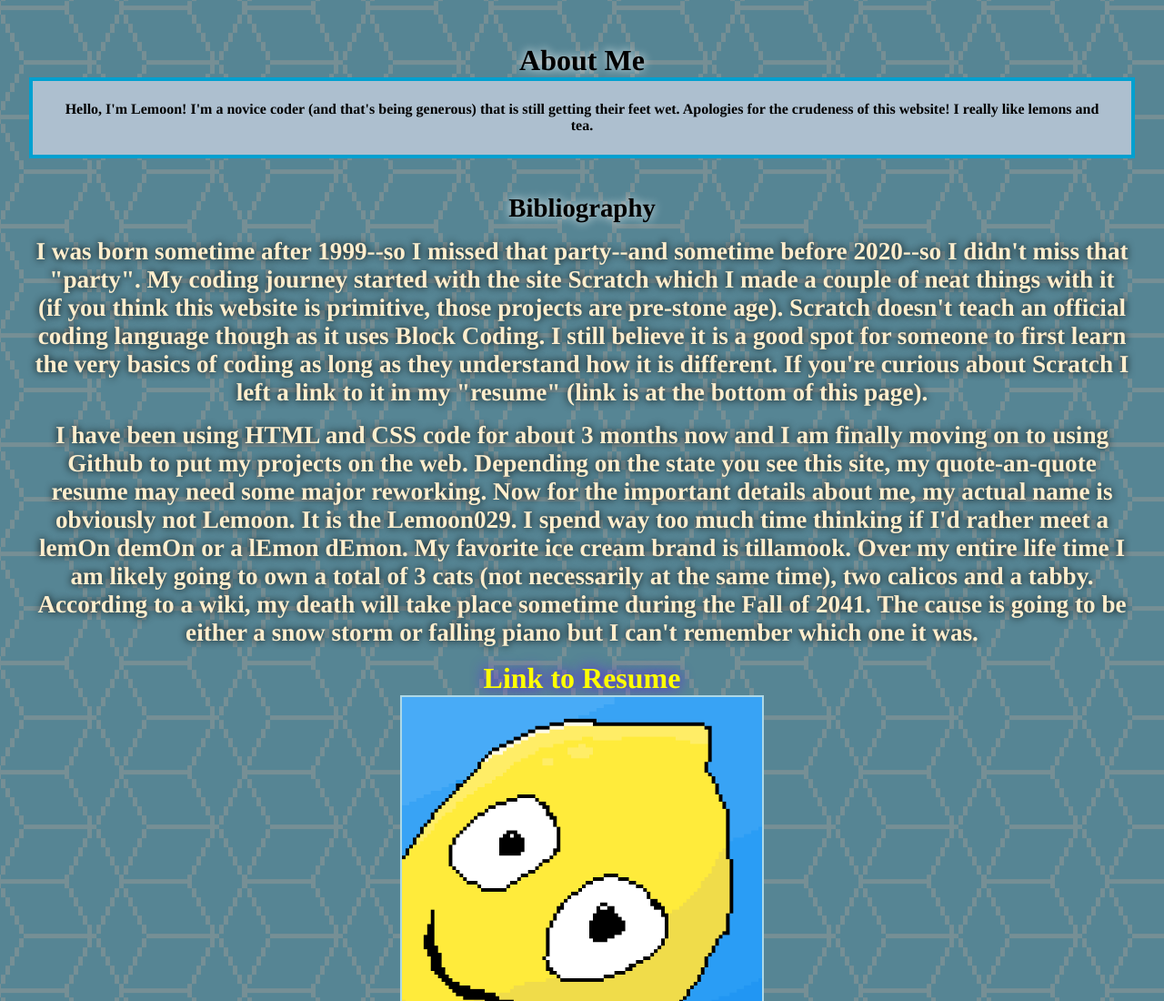
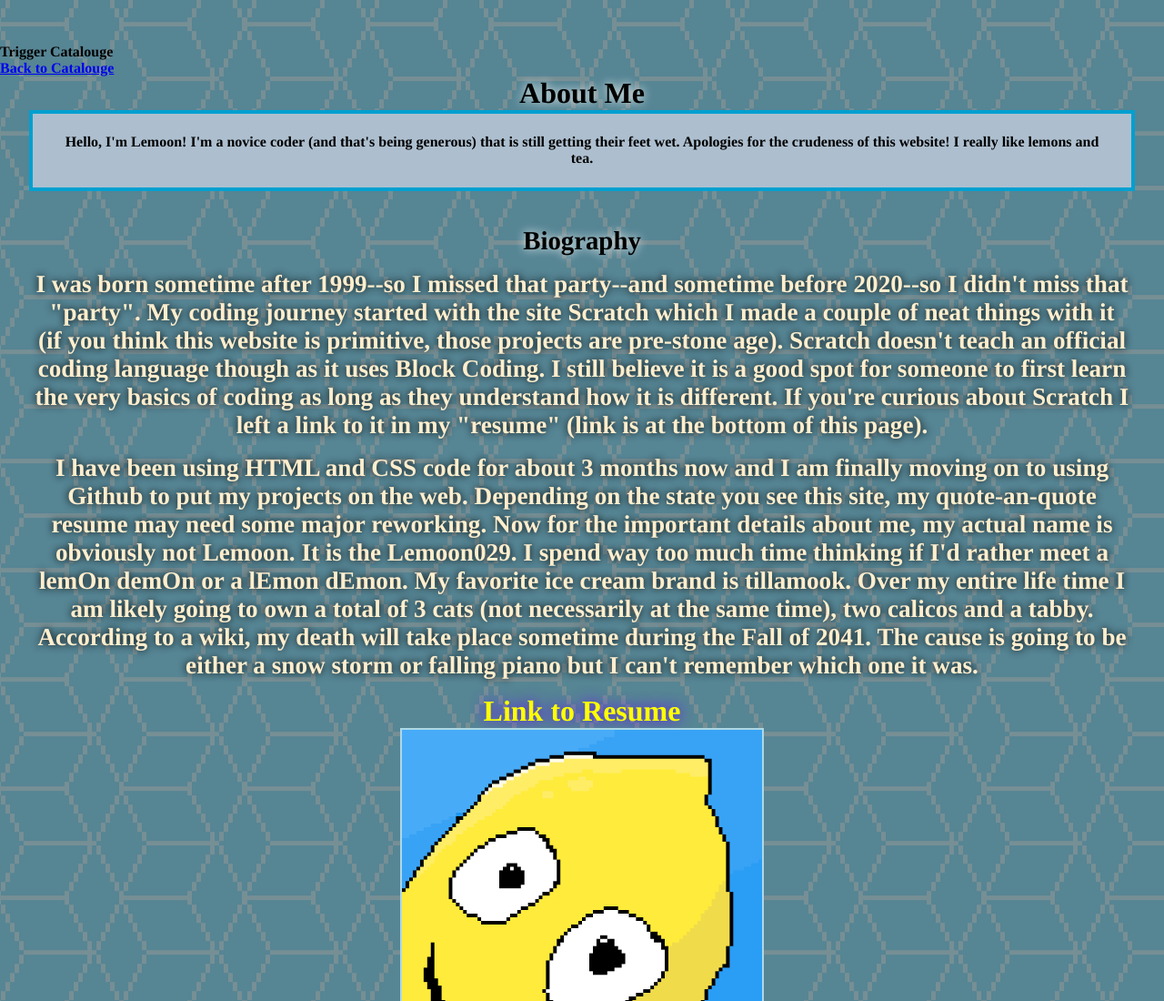
Before and after one commit to Lemoon029/portfolio, a plain HTML site: page about.html in a window 1280 px wide. Shown: the top 1100 px of the page at 91% size. Drawn offline with Linux system fonts and the light colour scheme; files whose address does not match are found by name.

Commit message:
Update about.html

```diff
--- a/about.html
+++ b/about.html
@@ -7,18 +7,23 @@
         <link rel="stylesheet" href="styles/about.css">
     </head>
 <body>
+    <nav class="nav-bar">Trigger Catalouge
+        <a href="index.html">
+            <p class="link">Back to Catalouge</p>
+        </a>
+    </nav>
     <header>
         <h1>About Me</h1>
     </header>
-        <!---Introduction--->
+<!---Introduction-->
     <p class="bubble">Hello, I'm Lemoon! I'm a novice coder (and that's being generous) that is still getting their feet wet. Apologies for the crudeness of this website! I really like lemons and tea.</p>
 <!---Bibliography-->
-        <h2>Bibliography</h2>
+    <h2>Biography</h2>
     <p class="sub-title">I was born sometime after 1999--so I missed that party--and sometime before 2020--so I didn't miss that "party". My coding journey started with the site Scratch which I made a couple of neat things with it (if you think this website is primitive, those projects are pre-stone age). Scratch doesn't teach an official coding language though as it uses Block Coding. I still believe it is a good spot for someone to first learn the very basics of coding as long as they understand how it is different. If you're curious about Scratch I left a link to it in my "resume" (link is at the bottom of this page).</p>
     <div>
       <p class="sub-title">I have been using HTML and CSS code for about 3 months now and I am finally moving on to using Github to put my projects on the web. Depending on the state you see this site, my quote-an-quote resume may need some major reworking. Now for the important details about me, my actual name is obviously not Lemoon. It is the Lemoon029. I spend way too much time thinking if I'd rather meet a lemOn demOn or a lEmon dEmon. My favorite ice cream brand is tillamook. Over my entire life time I am likely going to own a total of 3 cats (not necessarily at the same time), two calicos and a tabby. According to a wiki, my death will take place sometime during the Fall of 2041. The cause is going to be either a snow storm or falling piano but I can't remember which one it was.</p>
     </div>
-        <!---Resume Link--->
+<!---Resume Link-->
     <div>
         <p class="sub-title2">Link to Resume</p>
         <a href="resume.html"><img src="images/Me.png" alt="Lemoon" class="me"></a>
```
Lines whose indentation alone changed are shown as unchanged.
